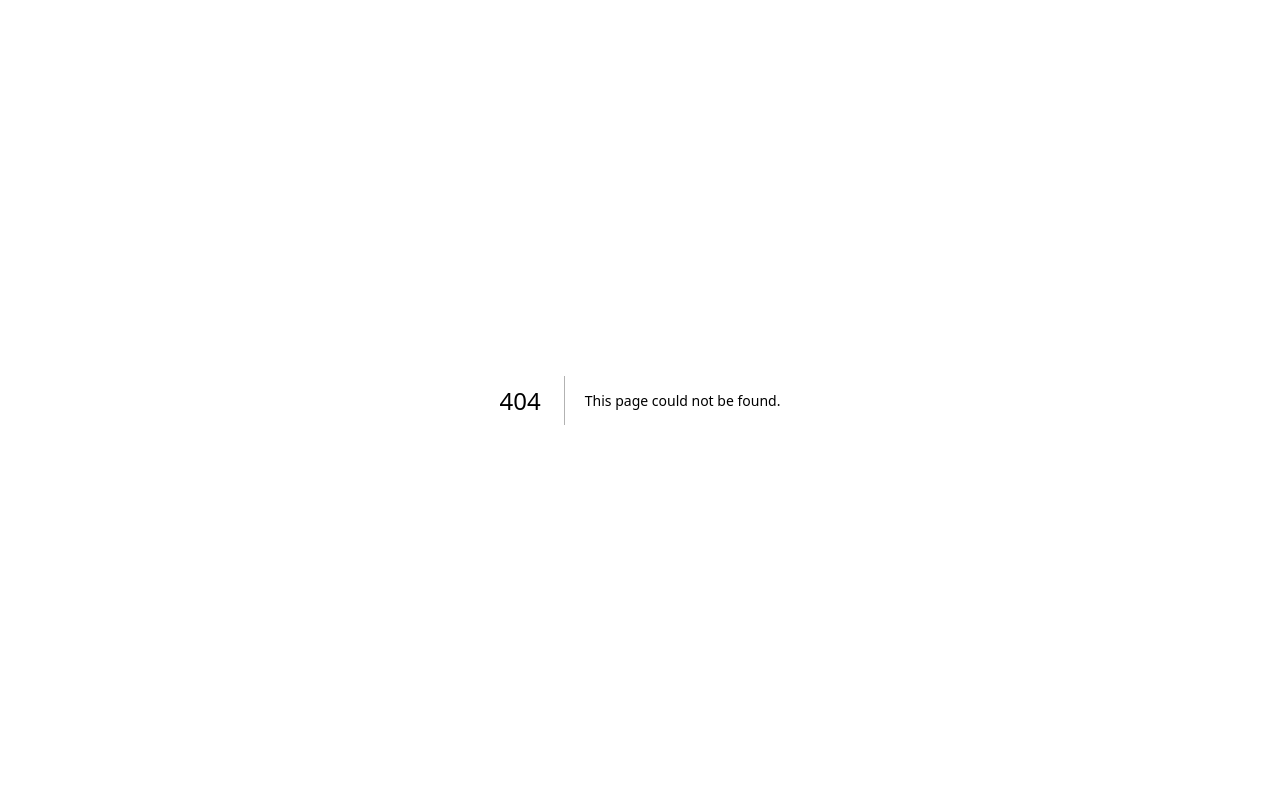
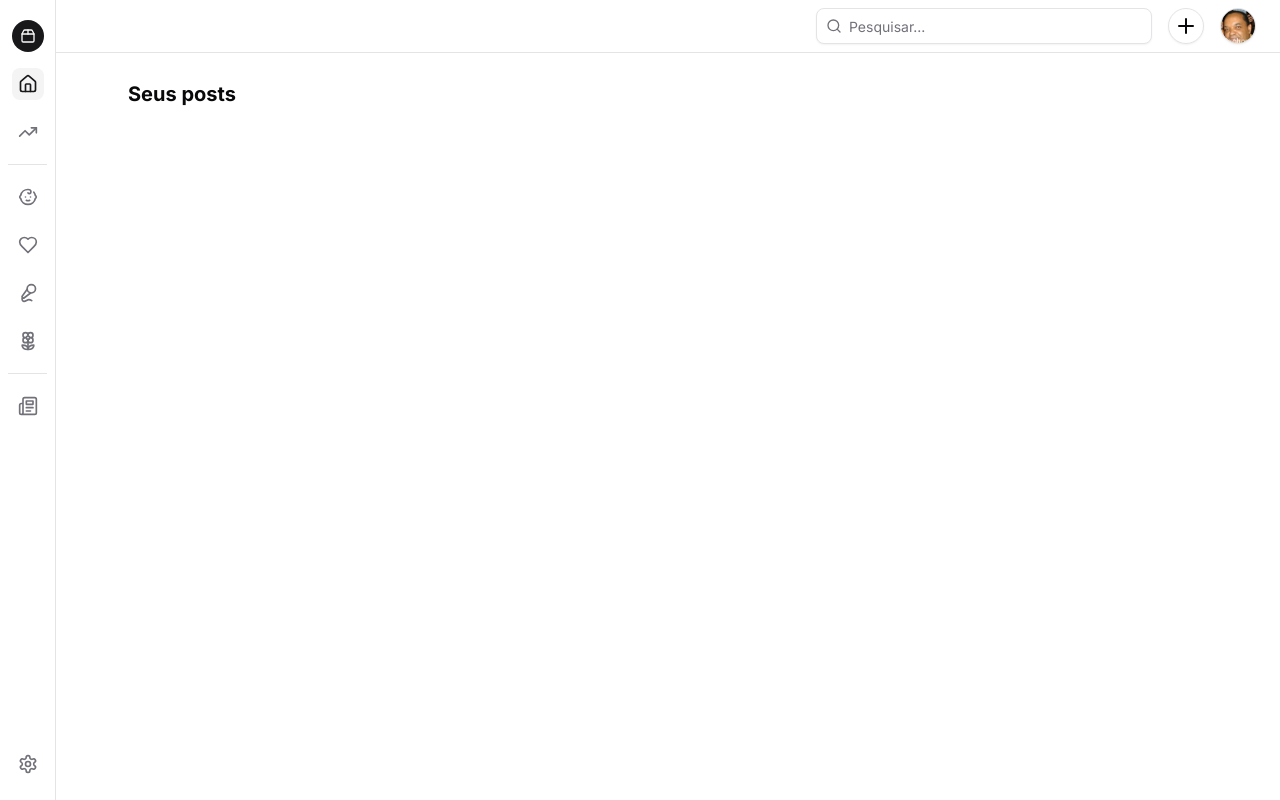
Before and after one commit to bbayerdev/onna-web, a Next.js app: page /comunidade/usuario/posts in a window 1280 px wide. Before the commit this address had no page. Built offline with nearby package versions, Linux system fonts and the light colour scheme.

Commit message:
atualizacao do aside e rotas da aplicacao (artigos)

```diff
--- /dev/null
+++ b/app/comunidade/artigos/page.tsx
@@ -0,0 +1,9 @@
+import React from 'react'
+
+const page = () => {
+  return (
+    <div>ARTGIOS BITCH</div>
+  )
+}
+
+export default page
--- a/app/comunidade/components/Aside.tsx
+++ b/app/comunidade/components/Aside.tsx
@@ -2,7 +2,7 @@
 import { Separator } from '@/components/ui/separator'
 import { Tooltip, TooltipContent, TooltipTrigger } from "@/components/ui/tooltip"
 import { TooltipProvider } from "@radix-ui/react-tooltip"
-import { Package2, Home, TrendingUp, Baby, MicVocal, Flower2, Settings, Heart } from 'lucide-react'
+import { Package2, Home, TrendingUp, Baby, MicVocal, Flower2, Settings, Heart, Newspaper } from 'lucide-react'
 import Link from "next/link"
 import React, { useState } from 'react'
 
@@ -114,13 +114,28 @@ const Aside = ({ exibir, atualizar }: Props) => {
                         </TooltipTrigger>
                         <TooltipContent className="font-bold" side="right">Autocuidado</TooltipContent>
                     </Tooltip>
+                    <Separator />
+                    <Tooltip>
+                        <TooltipTrigger asChild>
+                            <button onClick={() => atualizar(6)}>
+                                <Link
+                                    href="/comunidade/artigos"
+                                    onClick={() => ativar('artigos')} // manda o id do to
+                                    className={`flex h-9 w-9 items-center justify-center rounded-lg transition-colors hover:text-foreground md:h-8 md:w-8 ${ativo === 'artigos' ? 'bg-accent text-accent-foreground' : 'text-muted-foreground'}`}                                >
+                                    <Newspaper  className="h-5 w-5" />
+                                    <span className="sr-only">Artigos</span>
+                                </Link>
+                            </button>
+                        </TooltipTrigger>
+                        <TooltipContent className="font-bold" side="right">Artigos</TooltipContent>
+                    </Tooltip>
                 </TooltipProvider>
             </nav>
             <nav className="flex flex-col items-center px-2 sm:py-5">
                 <TooltipProvider>
                     <Tooltip>
                         <TooltipTrigger asChild>
-                            <button onClick={() => atualizar(6)}>
+                            <button onClick={() => atualizar(7)}>
                                 <Link
                                     href="/comunidade/config"
                                     onClick={() => ativar('config')} // manda o id do to
--- a/app/comunidade/components/Header.tsx
+++ b/app/comunidade/components/Header.tsx
@@ -138,9 +138,9 @@ function Header({ atualizar, exibir }: Props) {
                     <DropdownMenuContent align="end">
                         <DropdownMenuLabel>Criar</DropdownMenuLabel>
                         <DropdownMenuSeparator />
-                        <DropdownMenuItem>Post</DropdownMenuItem>
+                        <Link href={'/comunidade/novoPost'}> <DropdownMenuItem> Post </DropdownMenuItem> </Link>
                         <DropdownMenuSeparator />
-                        <DropdownMenuItem>Seus Posts</DropdownMenuItem>
+                        <Link href={'/comunidade/usuario/posts'}> <DropdownMenuItem> Seus Posts </DropdownMenuItem> </Link>
                     </DropdownMenuContent>
                 </DropdownMenu>
             </TooltipProvider>
@@ -167,8 +167,7 @@ function Header({ atualizar, exibir }: Props) {
                     <DropdownMenuContent align="end">
                         <DropdownMenuLabel>Usuário</DropdownMenuLabel>
                         <DropdownMenuSeparator />
-                        <DropdownMenuItem>Meus dados</DropdownMenuItem>
-                        <DropdownMenuItem><Link href='/ajuda'>Ajuda</Link></DropdownMenuItem>
+                        <Link href={'/comunidade/usuario'}> <DropdownMenuItem> Meus Dados </DropdownMenuItem> </Link>
                         <DropdownMenuSeparator />
                         <DropdownMenuItem className="text-red-500">Sair</DropdownMenuItem>
                     </DropdownMenuContent>
--- a/app/comunidade/seusPosts/page.tsx
+++ /dev/null
@@ -1,7 +0,0 @@
-
-export function SeusPosts(){
-    return(
-        <h1>SeusPosts</h1>
-    )
-}
-export default SeusPosts
--- /dev/null
+++ b/app/comunidade/usuario/page.tsx
@@ -0,0 +1,9 @@
+import React from 'react'
+
+const page = () => {
+  return (
+    <div>page do usuario (dados e etc</div>
+  )
+}
+
+export default page
--- /dev/null
+++ b/app/comunidade/usuario/posts/components/PostCardUser.tsx
@@ -0,0 +1,126 @@
+'use client'
+import { cn } from "@/lib/utils";
+import Marquee from '@/components/ui/marquee';
+import { Heart, Pencil, Trash2 } from 'lucide-react';
+import Link from "next/link";
+import { Button } from "@/components/ui/button";
+
+export function PostCardUser() {
+
+    const reviews = [
+        {
+            name: "Luiz Ricardo",
+            forum: "#Gravidez",
+            body: "Descobri que estou grávida... Que mistura de emoções!",
+            img: '/imgs/cachorra.png',
+            link: "/gravidez/",
+            hora: "3h",
+            curtidas: 1350
+        },
+        {
+            name: "Luiz Ricardo",
+            forum: "#Desabafos",
+            body: "Não sei mais como lidar com a rotina e meus filhos.",
+            img: '/imgs/cachorra.png',
+            link: "/desabafos/",
+            hora: "5h",
+            curtidas: 890
+        },
+        {
+            name: "Luiz Ricardo",
+            forum: "#Autocuidado",
+            body: "Guia: Priorize seu bem-estar durante a gestação.",
+            img: '/imgs/cachorra.png',
+            link: "/autocuidado/",
+            hora: "8h",
+            curtidas: 740
+        },
+        {
+            name: "Luiz Ricardo",
+            forum: "#Maternidade",
+            body: "A maternidade me transformou de tantas formas.",
+            img: '/imgs/cachorra.png',
+            link: "/maternidade/",
+            hora: "1h",
+            curtidas: 420
+        },
+    ];
+
+    const firstRow = reviews.slice(0, reviews.length / 1);
+
+    const ReviewCard = ({
+        img,
+        name,
+        forum,
+        body,
+        hora,
+        curtidas,
+    }: {
+        img: string;
+        name: string;
+        forum: string;
+        body: string;
+        hora: string;
+        curtidas: number;
+    }) => {
+        return (
+            <figure
+                className={cn(
+                    "relative cursor-pointer overflow-hidden rounded-xl border p-4",
+                    "border-gray-950/[.1] bg-gray-950/[.01] hover:bg-gray-950/[.05] shadow",
+                    'w-full'
+                )}
+            >
+                <div className="flex flex-row items-center gap-4">
+                    <img className="rounded-full" width="36" height="36" alt="" src={img} />
+                    <div className="flex flex-row w-full">
+                        <div className='w-3/4 flex gap-2'>
+                            <figcaption className="font-bold">
+                                {name}
+                            </figcaption>
+                            <p className="text-sm text-zinc-700 ">{forum}</p>
+                        </div>
+                        <div className='flex justify-end w-full'>
+                            <p className='text-xs px-2'> {hora}</p>
+                            <Heart size={16} fill='#00000' />
+                            <p className='ml-1 text-xs text-right'>{curtidas}</p>
+                        </div>
+                    </div>
+                </div>
+                <blockquote className="mt-4 ml-10 text-sm">
+                    {body}
+                </blockquote>
+                <div className=' flex justify-end'>
+                    <Button className='mr-1' variant="outline" size="icon">
+                        <Pencil className="h-4 w-4" />
+                    </Button>
+                    <Button className='mr-1 hover:bg-red-100' variant="outline" size="icon">
+                        <Trash2 color="#ef4444" className="h-4 w-4 " />
+                    </Button>
+                </div>
+
+            </figure>
+        );
+    };
+
+    return (
+        <div className="w-full px-12">
+            <Link href={'/comunidade/user/posts'}>
+                <Button variant={'ghost'} className='text-xl'>Seus últimos posts</Button>
+            </Link>
+            <div className="flex h-[500px] w-full flex-row ml-8">
+                <div className="w-full mt-10 overflow-hidden relative ">
+                    <Marquee pauseOnHover vertical reverse className="[--duration:40s]">
+                        {firstRow.map((review) => (
+                            <ReviewCard key={review.forum} {...review} />
+                        ))}
+                    </Marquee>
+                    <div className="pointer-events-none absolute inset-x-0 top-0 h-20 bg-gradient-to-b from-white"></div>
+                    <div className="pointer-events-none absolute inset-x-0 bottom-0 h-20 bg-gradient-to-t from-white"></div>
+                </div>
+            </div>
+        </div>
+
+    )
+}
+export default PostCardUser
--- /dev/null
+++ b/app/comunidade/usuario/posts/page.tsx
@@ -0,0 +1,11 @@
+import React from 'react'
+
+const page = () => {
+  return (
+    <main>
+        <h1 className='text-xl font-bold'>Seus posts</h1>
+    </main>
+  )
+}
+
+export default page
```
